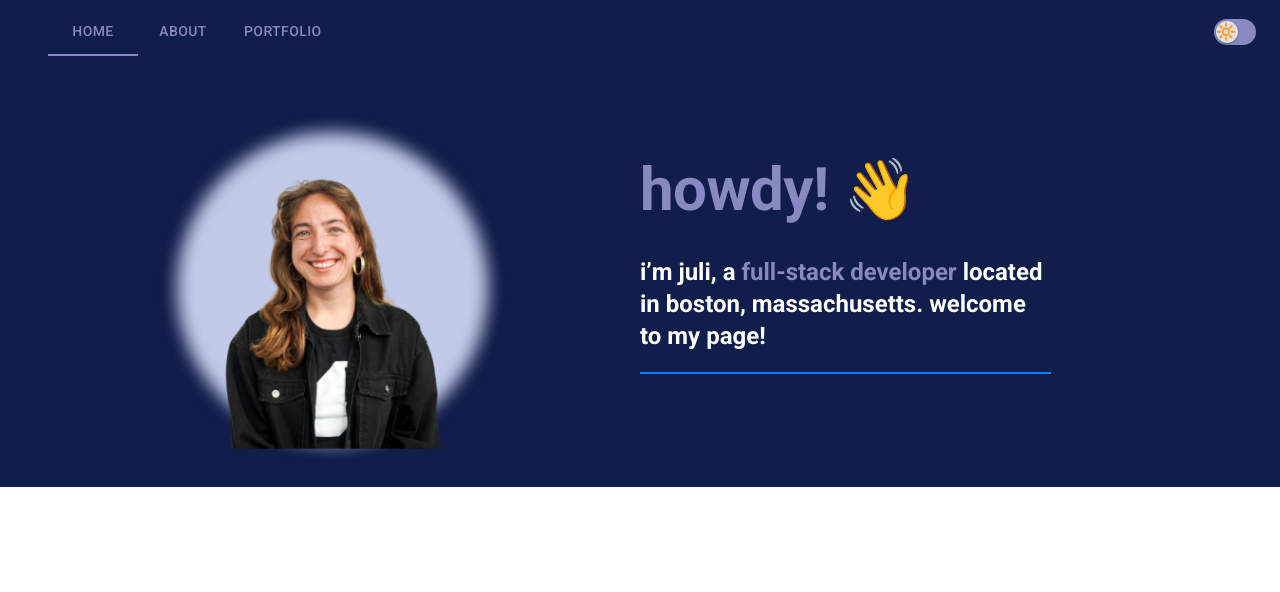
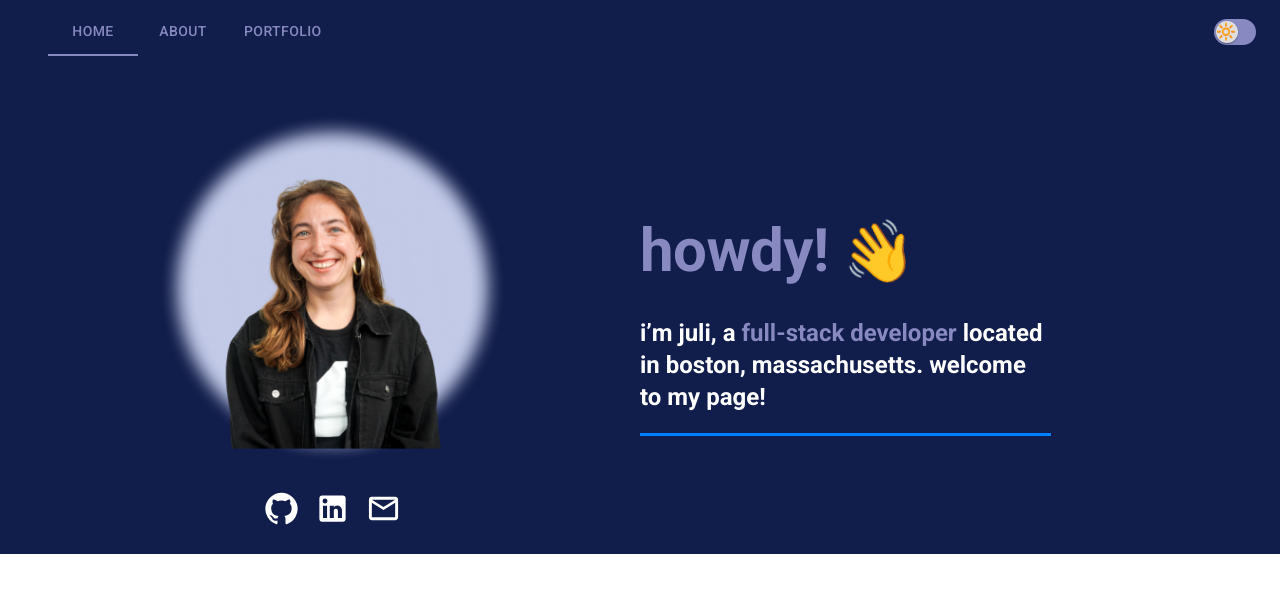
Before and after one commit to jkloza/jkloza.github.io, a React (Create React App) app: page / in a window 1280 px wide. Shown: the top 592 px of the page. Built offline with nearby package versions, Linux system fonts and the light colour scheme.

Commit message:
profile container, github and other links

```diff
--- a/package.json
+++ b/package.json
@@ -5,6 +5,7 @@
   "dependencies": {
     "@emotion/react": "^11.10.4",
     "@emotion/styled": "^11.10.4",
+    "@mui/icons-material": "^5.11.16",
     "@mui/lab": "^5.0.0-alpha.130",
     "@mui/material": "^5.10.4",
     "@testing-library/jest-dom": "^5.14.1",
--- /dev/null
+++ b/src/atoms/divider.js
@@ -0,0 +1,6 @@
+import { Divider } from '@mui/material';
+
+// TODO: Get actual height of page and not a guess!
+export function ThickDivider() {
+  return <Divider sx={{ borderBottomWidth: 3.5 }} />;
+}
--- /dev/null
+++ b/src/atoms/profile-icon.js
@@ -0,0 +1,14 @@
+import PropTypes from 'prop-types';
+
+export const ProfileIcon = ({ link, children }) => {
+  return (
+    <a rel="noopener noreferrer" href={link} target="_blank">
+      {children}
+    </a>
+  );
+};
+
+ProfileIcon.propTypes = {
+  link: PropTypes.string,
+  children: PropTypes.any
+};
--- a/src/index.css
+++ b/src/index.css
@@ -14,3 +14,7 @@ body {
 code {
   font-family: source-code-pro, Menlo, Monaco, Consolas, 'Courier New', monospace;
 }
+
+a {
+  all: unset;
+}
--- /dev/null
+++ b/src/molecules/hellos.css
@@ -0,0 +1,47 @@
+#hand-emoji {
+  animation-name: wave-animation;
+  /* Refers to the name of your @keyframes element below */
+  animation-duration: 2.5s;
+  /* Change to speed up or slow down */
+  animation-iteration-count: infinite;
+  /* Never stop waving :) */
+  transform-origin: 70% 70%;
+  /* Pivot around the bottom-left palm */
+  display: inline-block;
+}
+
+@keyframes wave-animation {
+  0% {
+    transform: rotate(0.0deg)
+  }
+
+  10% {
+    transform: rotate(14.0deg)
+  }
+
+  /* The following five values can be played with to make the waving more or less extreme */
+  20% {
+    transform: rotate(-8.0deg)
+  }
+
+  30% {
+    transform: rotate(14.0deg)
+  }
+
+  40% {
+    transform: rotate(-4.0deg)
+  }
+
+  50% {
+    transform: rotate(10.0deg)
+  }
+
+  60% {
+    transform: rotate(0.0deg)
+  }
+
+  /* Reset for the last half to pause */
+  100% {
+    transform: rotate(0.0deg)
+  }
+}
--- a/src/molecules/hellos.js
+++ b/src/molecules/hellos.js
@@ -1,5 +1,6 @@
 import { Typography } from '@mui/material';
 import { getHello } from '../utils';
+import './hellos.css';
 
 export default function HelloComponent() {
   return (
--- a/src/organisms/app-bar.js
+++ b/src/organisms/app-bar.js
@@ -1,55 +1,6 @@
-import { AppBar, Toolbar, Container, Switch, Box, Grid } from '@mui/material';
+import { AppBar, Toolbar, Container, Grid } from '@mui/material';
 import { NavMenu } from '../navigation/nav-menu';
-import { styled } from '@mui/material/styles';
 import LightDarkToggle from '../molecules/light-dark-toggle';
-
-const IOSSwitch = styled((props) => (
-  <Switch focusVisibleClassName=".Mui-focusVisible" disableRipple {...props} />
-))(({ theme }) => ({
-  width: 42,
-  height: 26,
-  padding: 0,
-  '& .MuiSwitch-switchBase': {
-    padding: 0,
-    margin: 2,
-    transitionDuration: '300ms',
-    '&.Mui-checked': {
-      transform: 'translateX(16px)',
-      color: '#fff',
-      '& + .MuiSwitch-track': {
-        backgroundColor: theme.palette.mode === 'dark' ? '#2ECA45' : '#65C466',
-        opacity: 1,
-        border: 0
-      },
-      '&.Mui-disabled + .MuiSwitch-track': {
-        opacity: 0.5
-      }
-    },
-    '&.Mui-focusVisible .MuiSwitch-thumb': {
-      color: '#33cf4d',
-      border: '6px solid #fff'
-    }
-    // '&.Mui-disabled .MuiSwitch-thumb': {
-    //   color: theme.palette.mode === 'light' ? theme.palette.grey[100] : theme.palette.grey[600]
-    // },
-    // '&.Mui-disabled + .MuiSwitch-track': {
-    //   opacity: theme.palette.mode === 'light' ? 0.7 : 0.3
-    // }
-  },
-  '& .MuiSwitch-thumb': {
-    boxSizing: 'border-box',
-    width: 22,
-    height: 22
-  },
-  '& .MuiSwitch-track': {
-    borderRadius: 26 / 2,
-    backgroundColor: theme.palette.mode === 'light' ? '#E9E9EA' : '#39393D',
-    opacity: 1,
-    transition: theme.transitions.create(['background-color'], {
-      duration: 500
-    })
-  }
-}));
 
 const ResponsiveAppBar = () => {
   return (
--- /dev/null
+++ b/src/organisms/profile-image-container.js
@@ -0,0 +1,50 @@
+import { useContext } from 'react';
+import { ThemeModeContext } from '../context';
+import { Grid } from '@mui/material';
+import juli from '../assets/juli-1.png';
+import juliFun from '../assets/juli-fun.png';
+import GitHubIcon from '@mui/icons-material/GitHub';
+import LinkedInIcon from '@mui/icons-material/LinkedIn';
+import MailOutlineIcon from '@mui/icons-material/MailOutline';
+import { ProfileIcon } from '../atoms/profile-icon';
+
+export default function ProfileImageContainer() {
+  const { mode } = useContext(ThemeModeContext);
+  const lightMode = mode === 'light';
+
+  const iconStyle = {
+    '&:hover': {
+      transition: '0.25s',
+      color: '#8789C0',
+      opacity: 1
+    },
+    cursor: 'pointer'
+  };
+
+  return (
+    <Grid container direction="column" spacing={3} alignItems="center" justifyContent="center">
+      <Grid item>
+        <img src={lightMode ? juliFun : juli} alt="headshot of juli" height={350} width={350} />
+      </Grid>
+      <Grid item>
+        <Grid container direction="row" spacing={2}>
+          <Grid item>
+            <ProfileIcon link="https://github.com/jkloza">
+              <GitHubIcon fontSize="large" sx={iconStyle} />
+            </ProfileIcon>
+          </Grid>
+          <Grid item>
+            <ProfileIcon link="https://www.linkedin.com/in/juli-kloza-a3180b110/">
+              <LinkedInIcon fontSize="large" sx={iconStyle} />
+            </ProfileIcon>
+          </Grid>
+          <Grid item>
+            <ProfileIcon link="mailto:jkloza205@gmail.com">
+              <MailOutlineIcon fontSize="large" sx={iconStyle} />
+            </ProfileIcon>
+          </Grid>
+        </Grid>
+      </Grid>
+    </Grid>
+  );
+}
--- a/src/pages/about.js
+++ b/src/pages/about.js
@@ -1,8 +1,6 @@
-import { useContext } from 'react';
-import { ThemeModeContext } from '../context';
-import { Typography, Grid, Divider } from '@mui/material';
-import juli from '../assets/juli-1.png';
-import juliFun from '../assets/juli-fun.png';
+import { Typography, Grid } from '@mui/material';
+import { ThickDivider } from '../atoms/divider';
+import ProfileImageContainer from '../organisms/profile-image-container';
 
 // Styles
 const headingStyles = {
@@ -12,13 +10,10 @@ const headingStyles = {
 
 // TODO: Get actual height of page and not a guess!
 export default function About() {
-  const { mode } = useContext(ThemeModeContext);
-  const lightMode = mode === 'light';
-
   return (
     <Grid container justifyContent="center" style={{ marginTop: '2%' }}>
       <Grid item xs={12} md={6} style={{ display: 'flex', justifyContent: 'center' }}>
-        <img src={lightMode ? juliFun : juli} alt="headshot of juli" height={350} width={350} />
+        <ProfileImageContainer />
       </Grid>
       <Grid item xs={6} md={4}>
         <div style={headingStyles}>
@@ -45,7 +40,7 @@ export default function About() {
           </li>
         </ul>
         <br />
-        <Divider sx={{ borderBottomWidth: 2 }} />
+        <ThickDivider />
       </Grid>
       <Grid item xs={0} md={2}></Grid>
     </Grid>
--- a/src/pages/home.js
+++ b/src/pages/home.js
@@ -1,25 +1,20 @@
-import { useContext } from 'react';
-import { ThemeModeContext } from '../context';
 import HelloComponent from '../molecules/hellos';
-import { Typography, Grid, Divider } from '@mui/material';
-import juli from '../assets/juli-1.png';
-import juliFun from '../assets/juli-fun.png';
+import ProfileImageContainer from '../organisms/profile-image-container';
+import { Typography, Grid } from '@mui/material';
+import { ThickDivider } from '../atoms/divider';
 
 // Styles
 const headingStyles = {
-  marginTop: '10%',
+  marginTop: '25%',
   marginBottom: 30
 };
 
 // TODO: Get actual height of page and not a guess!
 export default function Home() {
-  const { mode } = useContext(ThemeModeContext);
-  const lightMode = mode === 'light';
-
   return (
     <Grid container justifyContent="center" style={{ marginTop: '2%' }}>
       <Grid item xs={12} md={6} style={{ display: 'flex', justifyContent: 'center' }}>
-        <img src={lightMode ? juliFun : juli} alt="headshot of juli" height={350} width={350} />
+        <ProfileImageContainer />
       </Grid>
       <Grid item xs={6} md={4}>
         <div style={headingStyles}>
@@ -33,7 +28,7 @@ export default function Home() {
           located in boston, massachusetts. welcome to my page!{' '}
         </Typography>
         <br />
-        <Divider sx={{ borderBottomWidth: 2 }} />
+        <ThickDivider />
       </Grid>
       <Grid item xs={0} md={2}></Grid>
     </Grid>
```
Also changed, not shown: 2 other files (tests, documents, lock files or other folders).
